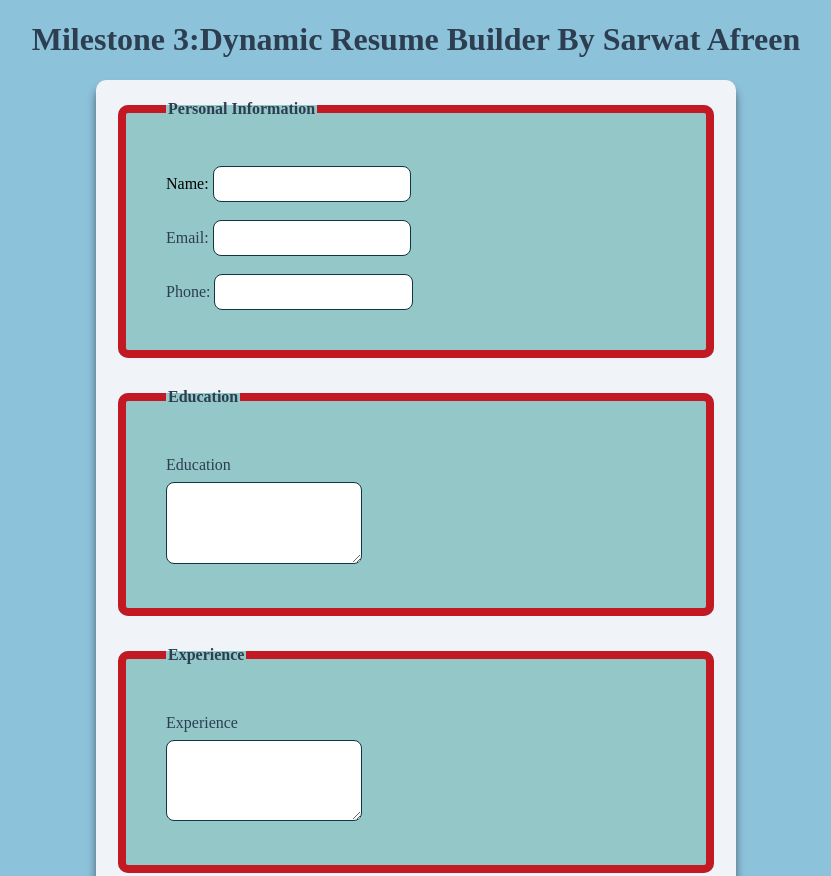
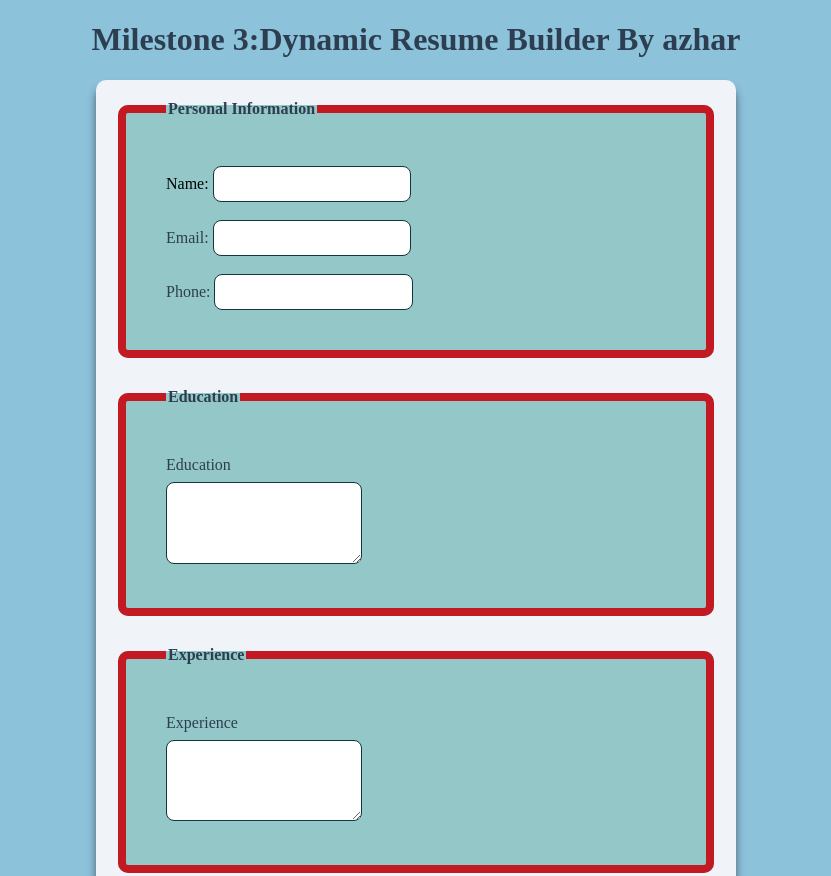
Before and after one commit to muhammadazhar17/milestone-1, a plain HTML site: page index.html in a window 1280 px wide. Shown: the top 876 px of the page, without its empty margins (224-1055 px from the left). Drawn offline with Linux system fonts and the light colour scheme.

Commit message:
Update index.html

```diff
--- a/index.html
+++ b/index.html
@@ -7,7 +7,7 @@
 <link rel="stylesheet"href="style.css">
 </head>
 <body>
-    <h1>Milestone 3:Dynamic Resume Builder By Sarwat Afreen </h1>
+    <h1>Milestone 3:Dynamic Resume Builder By azhar </h1>
     <form id="resumeForm">
         <fieldset>
             <legend>Personal Information</legend>
```
